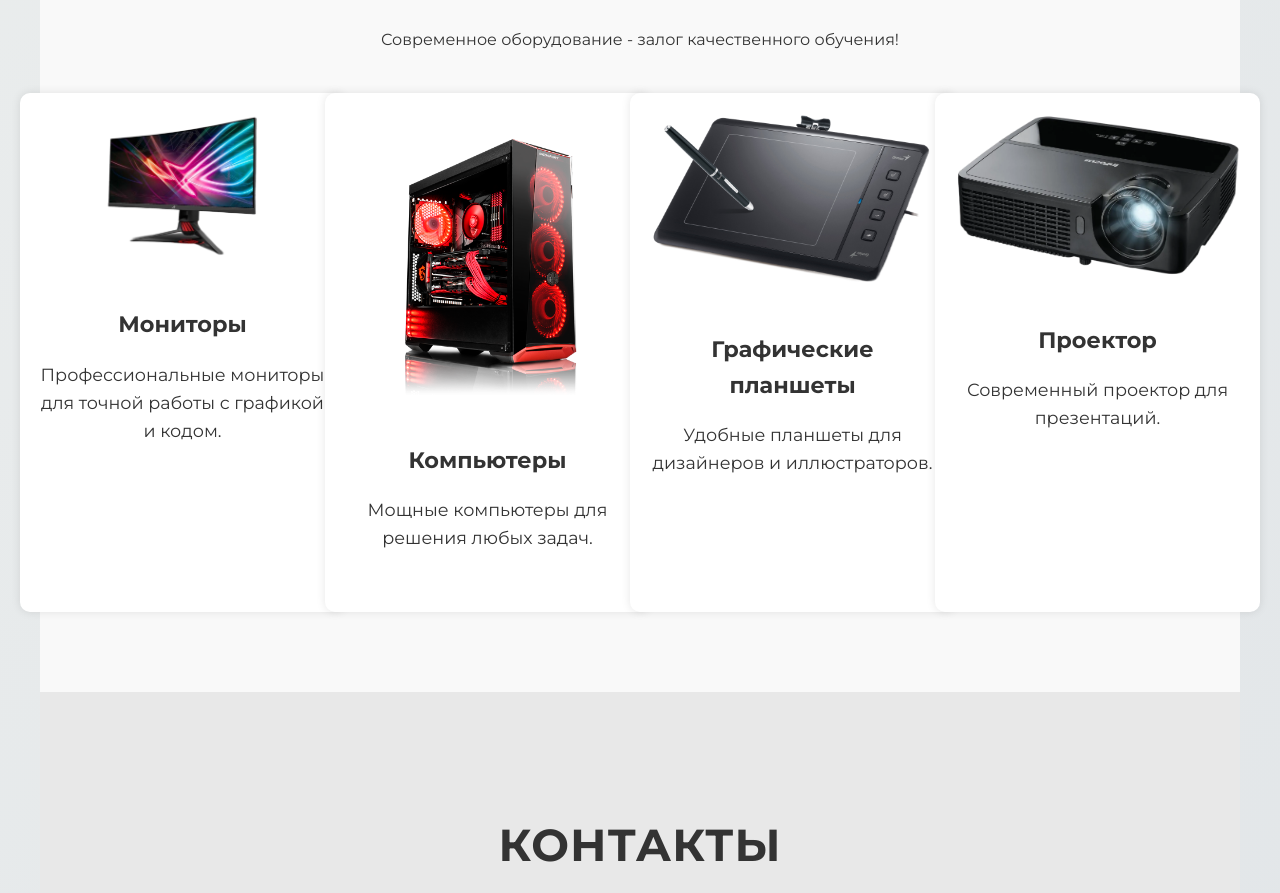
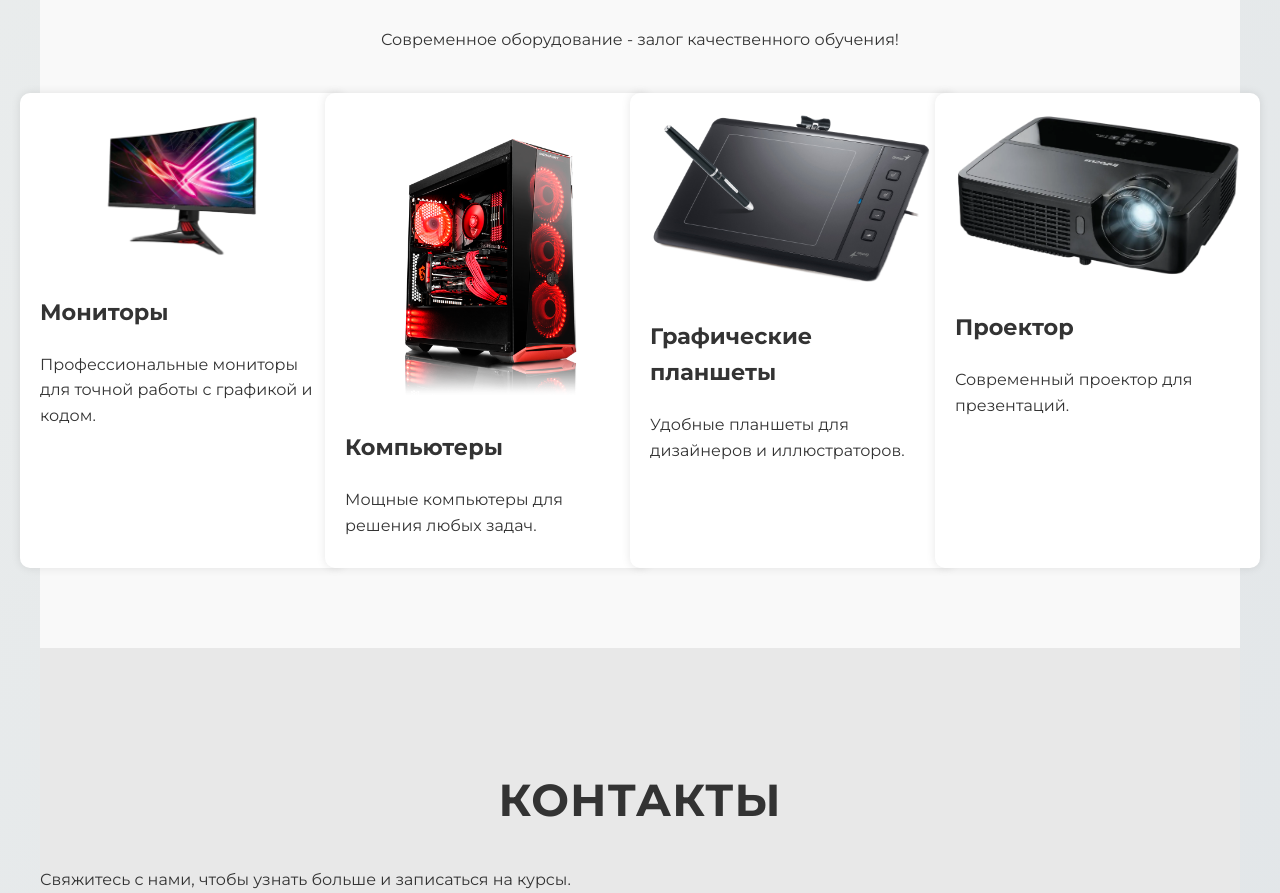
Before and after one commit to DanikZab/Control, a plain HTML site: page index.html in a window 1280 px wide. Shown: the part 2349-3242 px from the top of the page. Drawn offline with nearby package versions, Linux system fonts and the light colour scheme.

Commit message:
Update style.css

```diff
--- a/style.css
+++ b/style.css
@@ -343,3 +343,28 @@ footer {
       grid-template-columns: 1fr; /* Один столбец для элементов галереи */
   }
 }
+#equipment .equipment-item {
+  text-align: left; /* Или center, в зависимости от желаемого выравнивания */
+  display: flex;
+  flex-direction: column; /* Важно для выравнивания */
+  align-items: flex-start; /* Или flex-end, или center, для выравнивания текста относительно изображения */
+  padding: 20px;
+}
+#equipment .equipment-item img {
+  max-width: 100%;
+  height: auto;
+  border-radius: 5px;
+  margin-bottom: 10px;
+  margin-right: 20px; /* Добавьте отступ между изображением и текстом */
+  align-self: flex-start; /* Убедитесь, что изображение не выравнивается по правому краю */
+}
+
+
+#equipment .equipment-item h3 {
+  margin-bottom: 5px;
+}
+
+#equipment .equipment-item p {
+  margin-bottom: 10px;
+    font-size: 1em;
+}
```
